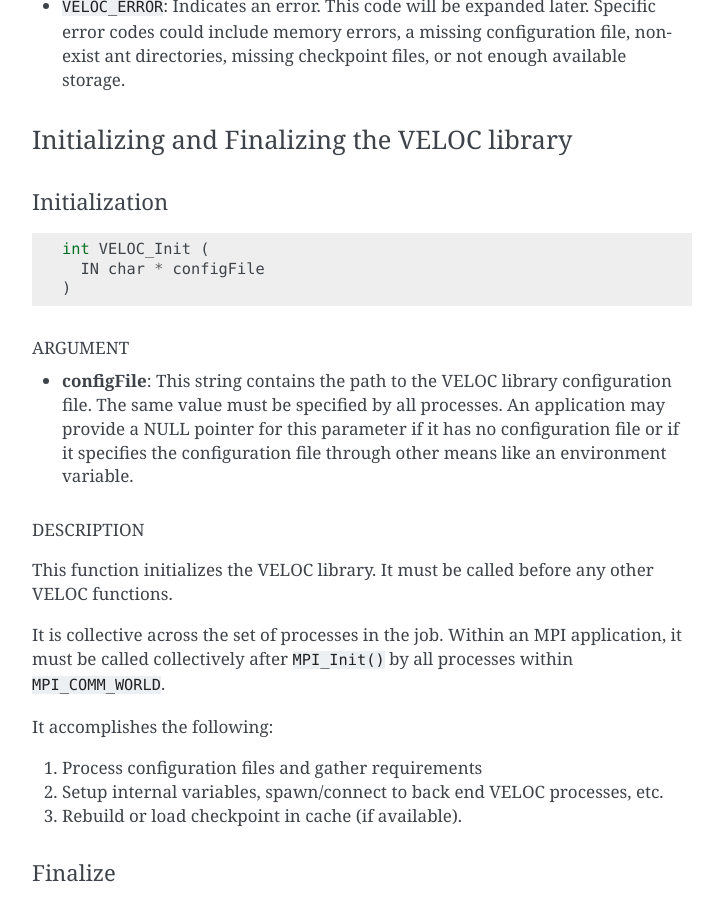
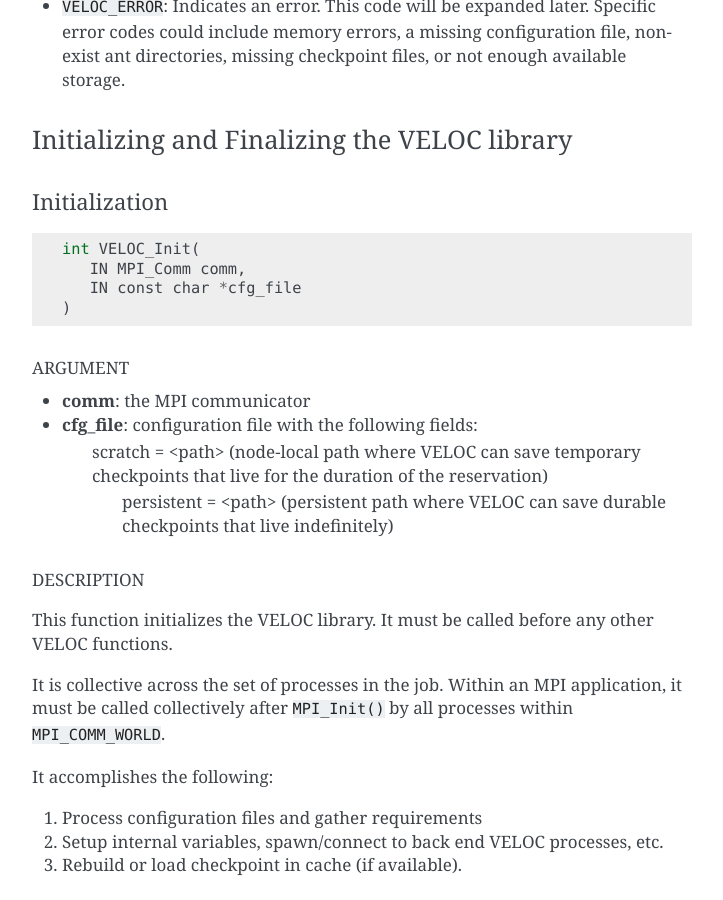
Before and after one commit to ECP-VeloC/VELOC, a Sphinx documentation site: the page built from docs/api.rst, in a window 1280 px wide and 900 px high, scrolled down 1361 px. Shown: the whole window, without its empty margins (388-1111 px from the left). Built offline with Sphinx 7.4.7, drawn with Linux system fonts in a browser that asks for light colours; pages that are not in the unit, such as notebooks, are missing from menus.

Commit message:
Update api.rst

```diff
--- a/docs/api.rst
+++ b/docs/api.rst
@@ -139,18 +139,18 @@ Initialization
 
 ::
 
-   int VELOC_Init (
-     IN char * configFile
+   int VELOC_Init(
+      IN MPI_Comm comm,
+      IN const char *cfg_file
    )
 
 ARGUMENT
 ''''''''
+- **comm**: the MPI communicator
+- **cfg_file**: configuration file with the following fields:
+   scratch = <path> (node-local path where VELOC can save temporary checkpoints that live for the duration of the reservation)
+    persistent = <path> (persistent path where VELOC can save durable checkpoints that live indefinitely)
 
--  **configFile**: This string contains the path to the VELOC library
-   configuration file. The same value must be specified by all
-   processes. An application may provide a NULL pointer for this
-   parameter if it has no configuration file or if it specifies the
-   configuration file through other means like an environment variable.
 
 DESCRIPTION
 '''''''''''
```
